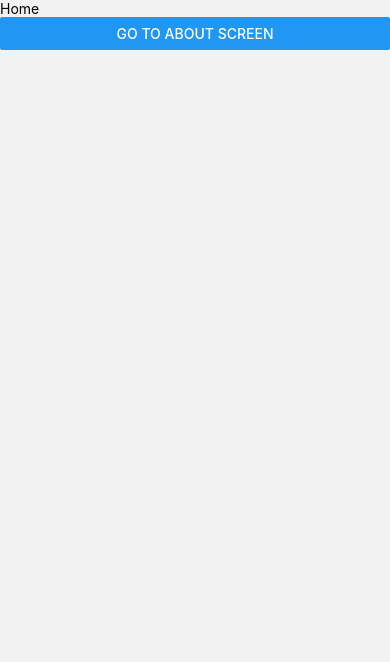
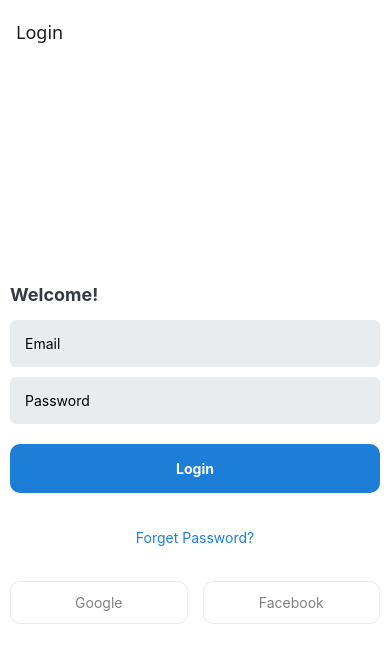
Before and after one commit to YaseenAminM/Learning_React_Native, a React Native app: screen /Login in a window 390 px wide. Shown: the top 662 px of the page. Built offline with nearby package versions, Linux system fonts and the light colour scheme.

Commit message:
Passing Data Between Screens in Stack Navigation | React Navigation

```diff
--- a/src/Navigation/About.jsx
+++ b/src/Navigation/About.jsx
@@ -1,10 +1,22 @@
-import { View, Text } from 'react-native';
+import { View, Text, Button } from 'react-native';
 import React from 'react';
 
-export default function About() {
+export default function About({
+  navigation,
+  route: {
+    params: { email, password },
+  },
+}) {
+  console.log('Email : ', email);
+  console.log('Password : ', password);
   return (
     <View>
       <Text>About</Text>
+      <Text>{email}</Text>
+      <Text>{password}</Text>
+
+      <Button title="Go to home Screen" onPress={() => navigation.navigate('Home')} />
+      <Button title="Go to back to Login Screen" onPress={() => navigation.navigate('Login')} />
     </View>
   );
 }
--- a/src/Navigation/Home.jsx
+++ b/src/Navigation/Home.jsx
@@ -7,6 +7,7 @@ export default function Home({ navigation }) {
       <Text>Home</Text>
 
       <Button title="Go to About Screen" onPress={() => navigation.navigate('About')} />
+      <Button title="Go to back to Login Screen" onPress={() => navigation.navigate('Login')} />
     </View>
   );
 }
--- /dev/null
+++ b/src/Navigation/Login.jsx
@@ -0,0 +1,128 @@
+import { View, Text, StyleSheet, TextInput, TouchableOpacity } from 'react-native';
+import React, { useState } from 'react';
+
+export default function Login({ navigation }) {
+  const [email, setEmail] = useState('');
+  const [password, setPassword] = useState('');
+  function handleLogin() {
+    console.log(`Email : ${email}`);
+    console.log(`Password : ${password}`);
+
+    setEmail('');
+    setPassword('');
+  }
+  return (
+    <View style={styles.loginScreenContainer}>
+      <View style={styles.formContainer}>
+        <Text style={styles.welcomeHeading}>Welcome!</Text>
+        <View style={styles.inputFieldContainer}>
+          <TextInput
+            value={email}
+            onChangeText={setEmail}
+            style={styles.inputField}
+            placeholder="Email"
+            keyboardType="email-address"
+          />
+          <TextInput
+            value={password}
+            onChangeText={setPassword}
+            style={styles.inputField}
+            placeholder="Password"
+            secureTextEntry={true}
+          />
+        </View>
+        <TouchableOpacity
+          style={styles.btnContainer}
+          activeOpacity={0.7}
+          onPress={() => navigation.navigate('About', { email, password })}>
+          <Text style={styles.btnText} onPress={handleLogin}>
+            Login
+          </Text>
+        </TouchableOpacity>
+
+        <TouchableOpacity style={styles.forgetBtnContainer} activeOpacity={0.5}>
+          <Text style={styles.forgetBtnText}>Forget Password?</Text>
+        </TouchableOpacity>
+
+        <View style={styles.socialMediaContainer}>
+          <TouchableOpacity style={styles.socialMediaLoginBtnContainer} activeOpacity={0.7}>
+            <Text style={styles.socialMediaLoginBtnText}>Google</Text>
+          </TouchableOpacity>
+          <TouchableOpacity style={styles.socialMediaLoginBtnContainer} activeOpacity={0.7}>
+            <Text style={styles.socialMediaLoginBtnText}>Facebook</Text>
+          </TouchableOpacity>
+        </View>
+      </View>
+    </View>
+  );
+}
+
+const styles = StyleSheet.create({
+  loginScreenContainer: {
+    flex: 1,
+    backgroundColor: '#fff',
+    justifyContent: 'center',
+  },
+
+  formContainer: {
+    // flex: 0.5,
+    backgroundColor: 'white',
+    padding: 10,
+  },
+
+  welcomeHeading: {
+    fontSize: 18,
+    color: '#343a40',
+    fontWeight: 'bold',
+    marginBottom: 15,
+  },
+
+  inputFieldContainer: {
+    gap: 10,
+    marginBottom: 20,
+  },
+  inputField: {
+    padding: 15,
+    backgroundColor: '#e9ecef',
+    borderRadius: 6,
+  },
+
+  btnContainer: {
+    backgroundColor: '#1c7ed6',
+    padding: 16,
+    alignItems: 'center',
+    borderRadius: 10,
+    marginBottom: 36,
+  },
+  btnText: {
+    color: '#fff',
+    fontWeight: 'bold',
+  },
+
+  forgetBtnContainer: {
+    alignItems: 'center',
+    marginBottom: 35,
+
+    alignSelf: 'flex-start',
+    paddingHorizontal: 10,
+    marginHorizontal: 'auto',
+  },
+  forgetBtnText: {
+    color: '#1c7ed6',
+  },
+
+  socialMediaContainer: {
+    flexDirection: 'row',
+    gap: 15,
+  },
+
+  socialMediaLoginBtnContainer: {
+    borderWidth: 1,
+    borderColor: '#e9ecef',
+    padding: 12,
+    alignItems: 'center',
+    borderRadius: 10,
+    flex: 1,
+  },
+  socialMediaLoginBtnText: { color: 'grey' },
+});
--- a/src/components/Navigation.jsx
+++ b/src/components/Navigation.jsx
@@ -9,17 +9,20 @@ import { createNativeStackNavigator } from '@react-navigation/native-stack';
 // Routes / Componentes / Screens
 import Home from '../Navigation/Home';
 import About from '../Navigation/About';
+import Login from '../Navigation/Login';
 
 const Stack = createNativeStackNavigator();
 
 export default function Navigation() {
   return (
     <NavigationContainer>
-      <StatusBar backgroundColor="#333" barStyle="light-content" />
+      <StatusBar backgroundColor="#fff" barStyle="dark-content" />
       <Stack.Navigator
         screenOptions={{
           headerShadowVisible: false, // 👈 removes shadow (Android & iOS)
+          // headerShown: false,
         }}>
+        <Stack.Screen name="Login" component={Login} />
         <Stack.Screen
           name="Home"
           component={Home}
```
